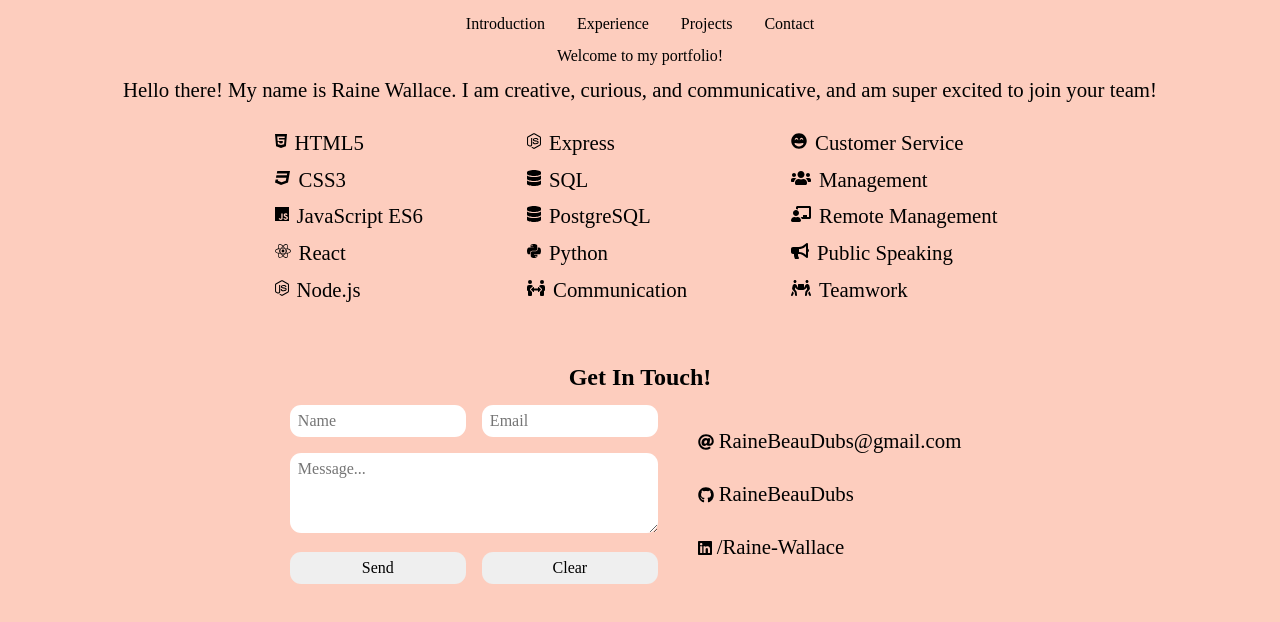
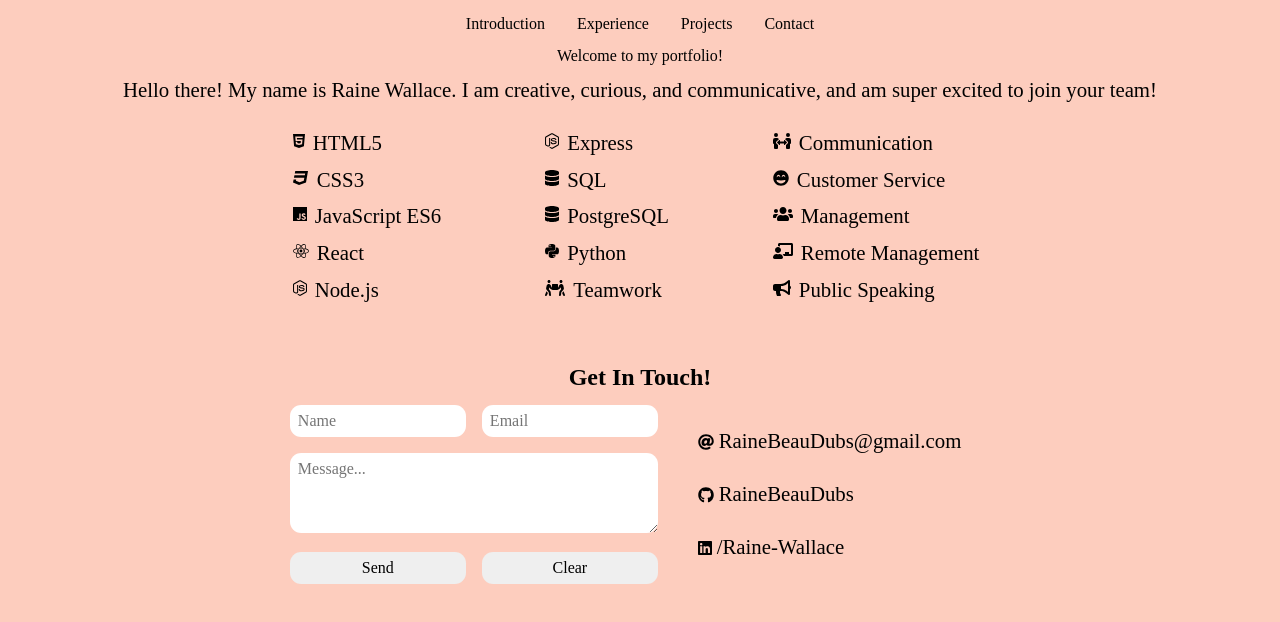
Before and after one commit to RaineBeauDubs/MyPortfolio, a React (Create React App) app in the folder portfolio/: page / in a window 1280 px wide. Shown: the top 622 px of the page. Built offline with nearby package versions, Linux system fonts and the light colour scheme.

Commit message:
changed skills order

```diff
--- a/portfolio/src/components/Introduction.js
+++ b/portfolio/src/components/Introduction.js
@@ -64,11 +64,15 @@ const Introduction = () => {
             <p>Python</p>
           </div>
           <div className="skillSec">
+            <FontAwesomeIcon className="icon" icon={faPeopleCarry} />
+            <p>Teamwork</p>
+          </div>
+        </div>
+        <div className="skillSecSec">
+          <div className="skillSec">
             <FontAwesomeIcon className="icon" icon={faPeopleArrows} />
             <p>Communication</p>
           </div>
-        </div>
-        <div className="skillSecSec">
           <div className="skillSec">
             <FontAwesomeIcon className="icon" icon={faGrinBeam} />
             <p>Customer Service</p>
@@ -85,10 +89,6 @@ const Introduction = () => {
             <FontAwesomeIcon className="icon" icon={faBullhorn} />
             <p>Public Speaking</p>
           </div>
-          <div className="skillSec">
-            <FontAwesomeIcon className="icon" icon={faPeopleCarry} />
-            <p>Teamwork</p>
-          </div>
         </div>
       </div>
     </div>
```
